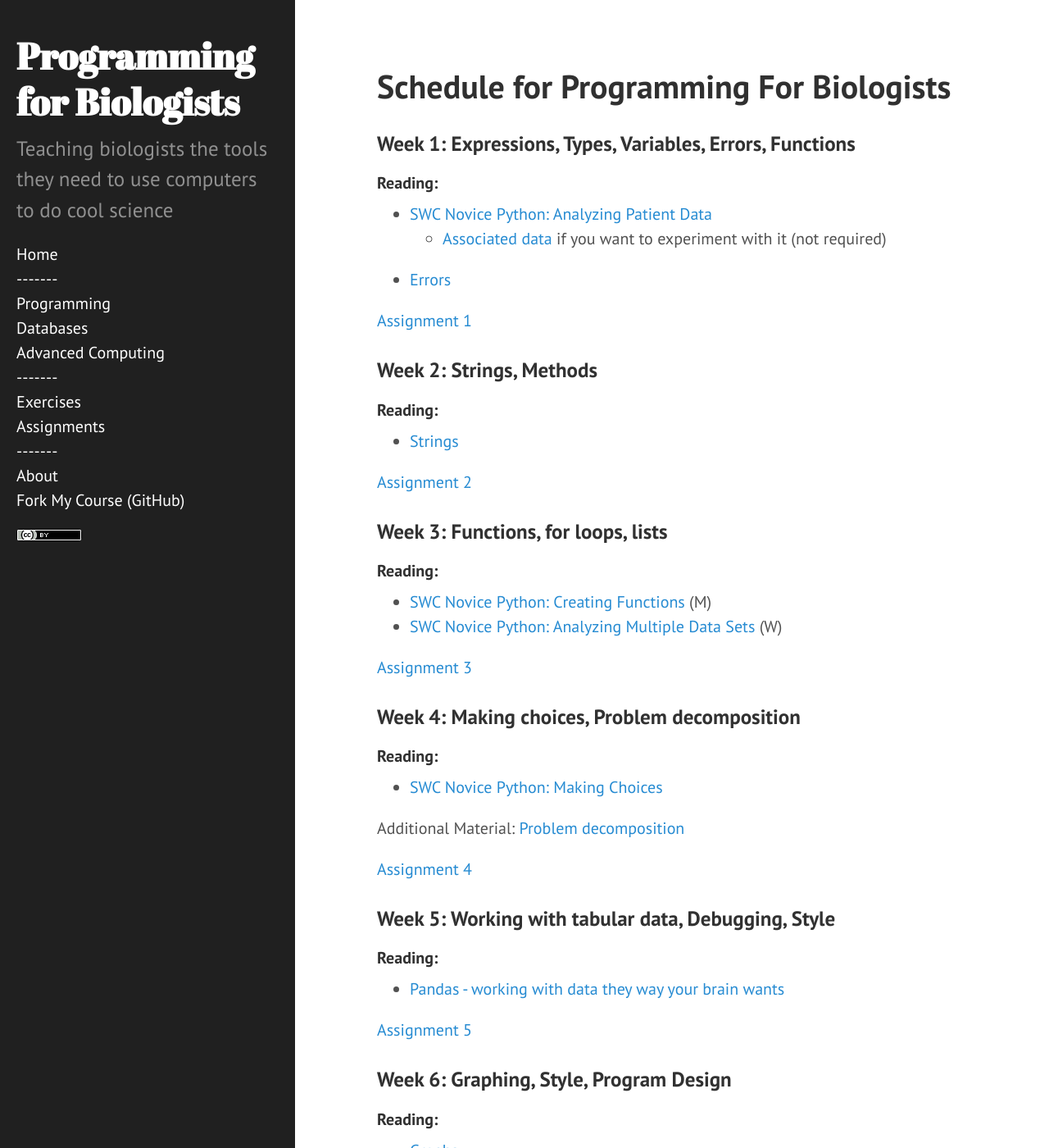
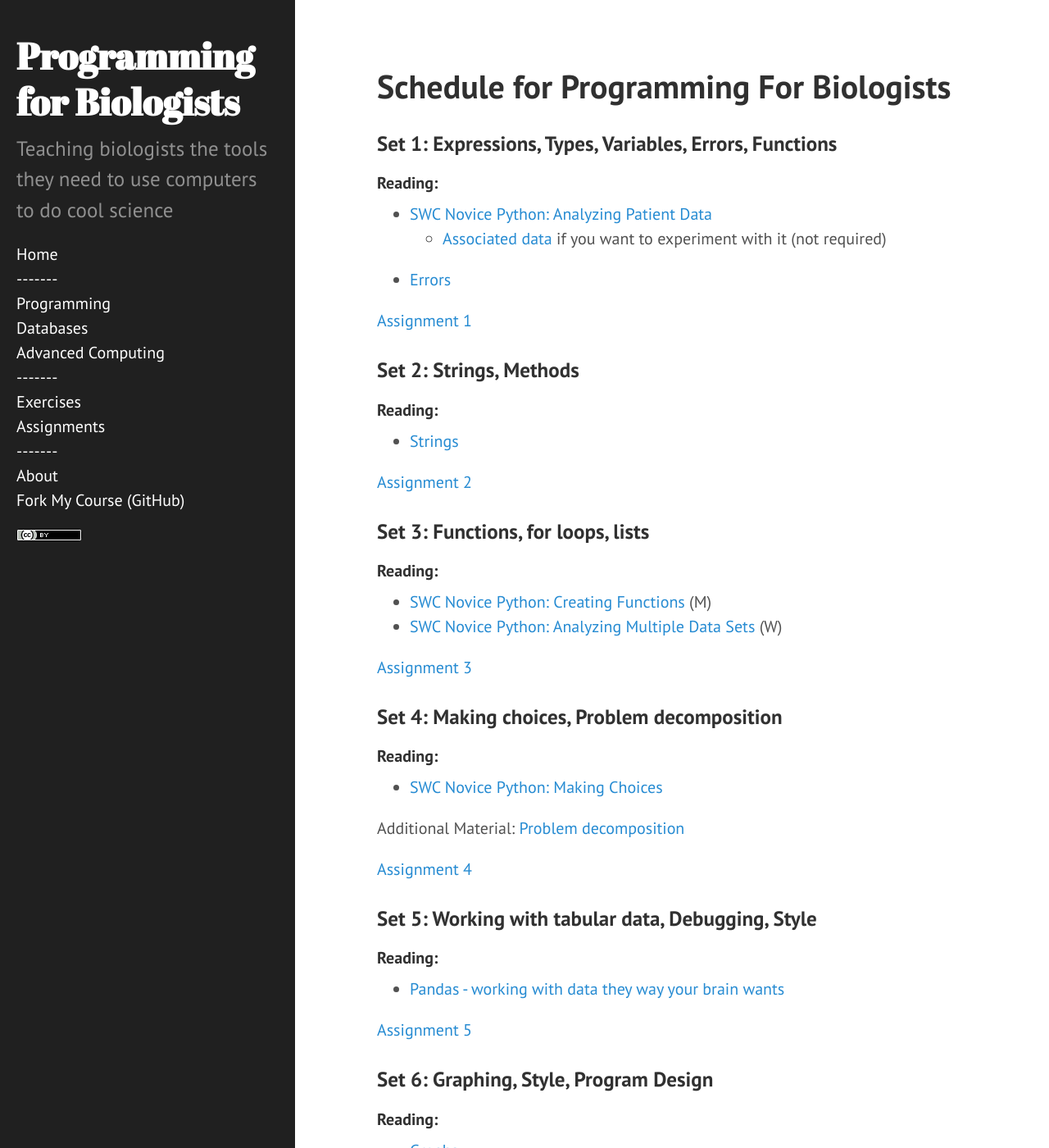
Before and after one commit to MonmouthSchool/MonmouthSchool.github.io, a Jekyll site: the page built from syllabus/programming-schedule.md, in a window 1280 px wide and 1400 px high. Shown: the whole window at 82% size. Built offline with Jekyll 4.4.1, drawn with Linux system fonts in a browser that asks for light colours; Markdown is read by kramdown in place of the engine named in the settings; some of the changed text lies outside the part shown.

Commit message:
Update programming-schedule.md

```diff
--- a/syllabus/programming-schedule.md
+++ b/syllabus/programming-schedule.md
@@ -4,7 +4,7 @@ title: Schedule for Programming For Biologists
 redirect_from: /schedule-intro/
 ---
 
-### Week 1: Expressions, Types, Variables, Errors, Functions
+### Set 1: Expressions, Types, Variables, Errors, Functions
 
 #### Reading:
 
@@ -14,7 +14,7 @@ redirect_from: /schedule-intro/
 
 [Assignment 1](/assignments/programming-1)
 
-### Week 2: Strings, Methods
+### Set 2: Strings, Methods
 
 #### Reading:
 
@@ -22,7 +22,7 @@ redirect_from: /schedule-intro/
 
 [Assignment 2](/assignments/programming-2)
 
-### Week 3: Functions, for loops, lists
+### Set 3: Functions, for loops, lists
 
 #### Reading:
 
@@ -31,7 +31,7 @@ redirect_from: /schedule-intro/
 
 [Assignment 3](/assignments/programming-3)
 
-### Week 4: Making choices, Problem decomposition
+### Set 4: Making choices, Problem decomposition
 
 #### Reading:
 
@@ -42,7 +42,7 @@ Additional Material:
 
 [Assignment 4](/assignments/programming-4)
 
-### Week 5: Working with tabular data, Debugging, Style
+### Set 5: Working with tabular data, Debugging, Style
 
 #### Reading:
 
@@ -50,7 +50,7 @@ Additional Material:
 
 [Assignment 5](/assignments/programming-5)
 
-### Week 6: Graphing, Style, Program Design
+### Set 6: Graphing, Style, Program Design
 
 #### Reading:
 
@@ -58,7 +58,7 @@ Additional Material:
 
 [Assignment 6](/assignments/programming-6)
 
-### Week 7: Statistics
+### Set 7: Statistics
 
 #### Reading:
 
```
